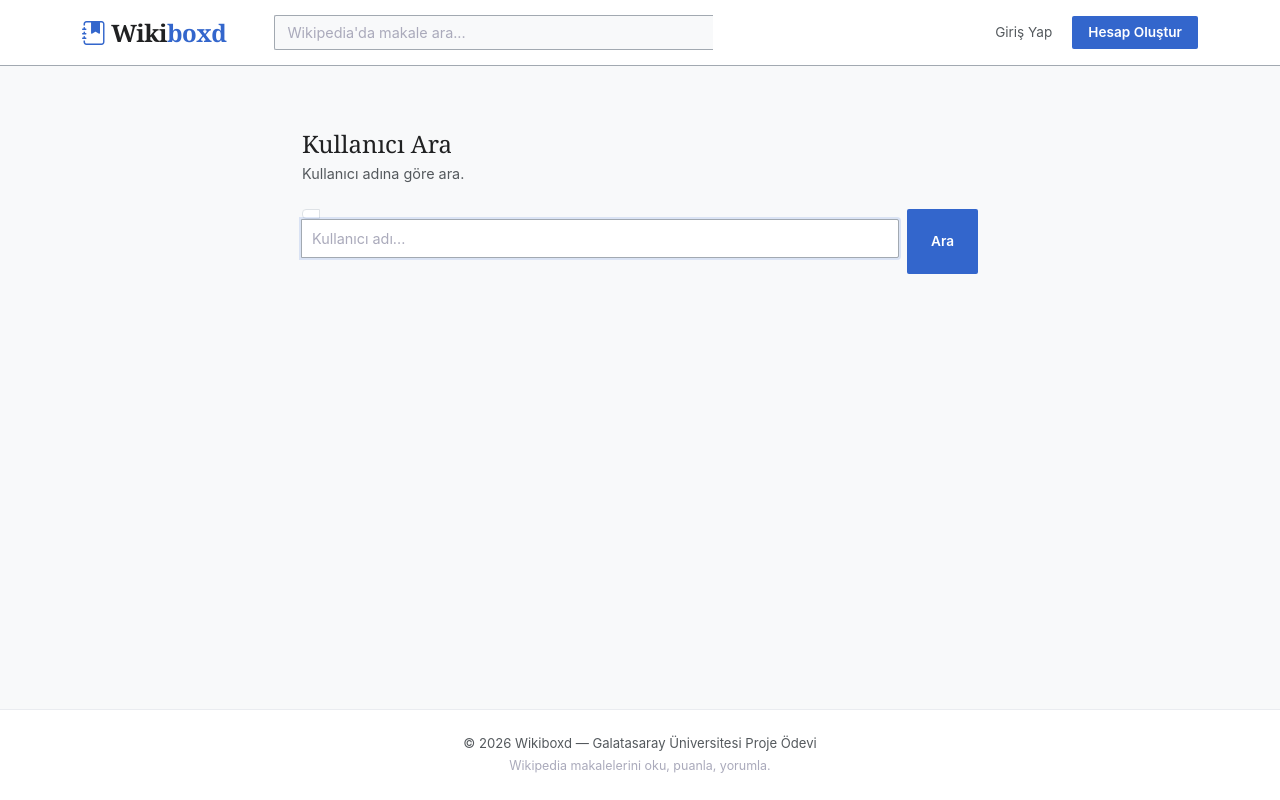
After one commit to Bisbilge/wikiboxd, a Django app: page /users/ara/ in a window 1280 px wide. The commit adds this page. Run offline with Django 5.2, Linux system fonts and the light colour scheme.

Commit message:
feat: kullanıcı arama özelliği eklendi

```diff
--- /dev/null
+++ b/wikiboxd/articles/context_processors.py
@@ -0,0 +1,5 @@
+from .models import Category
+
+def navbar_categories(request):
+    categories = Category.objects.filter(parent=None).prefetch_related('subcategories')
+    return {'navbar_categories': categories}
--- a/wikiboxd/articles/templates/articles/article_detail.html
+++ b/wikiboxd/articles/templates/articles/article_detail.html
@@ -14,7 +14,7 @@
                 {% endif %}
                 <h1 class="fw-bold mb-1" style="font-family: 'Linux Libertine', Georgia, serif; font-size: 1.8rem; color: #202122;">{{ article.title }}</h1>
                 <small class="text-muted">
-                    Yazar: {{ article.author.username|default:"Anonim" }} &nbsp;·&nbsp;
+                    Yazar: <a href="{% url 'users:user_profile' article.author.username %}" style="color: #3366cc;">{{ article.author.username|default:"Anonim" }}</a> &nbsp;·&nbsp;
                     {{ article.created_at|date:"d M Y" }}
                 </small>
             </div>
--- a/wikiboxd/templates/base.html
+++ b/wikiboxd/templates/base.html
@@ -249,6 +249,12 @@
                             <a class="nav-link" href="{% url 'articles:article_list' %}">Makaleler</a>
                         </li>
                         <li class="nav-item">
+                            <a class="nav-link" href="{% url 'articles:category_list' %}">Kategoriler</a>
+                        </li>
+                        <li class="nav-item">
+                            <a class="nav-link" href="{% url 'users:user_search' %}">Kullanıcılar</a>
+                        </li>
+                        <li class="nav-item">
                             <a class="nav-link" href="{% url 'users:profile' %}" style="color: var(--brand) !important; font-weight: 600;">
                                 <i class="bi bi-person-circle me-1"></i>{{ user.username }}
                             </a>
--- /dev/null
+++ b/wikiboxd/users/templates/users/user_search.html
@@ -0,0 +1,69 @@
+{% extends 'base.html' %}
+
+{% block title %}Kullanıcı Ara — Wikiboxd{% endblock %}
+
+{% block content %}
+<div class="container mt-4" style="max-width: 700px;">
+
+    <h4 class="mb-1" style="font-family: 'Linux Libertine', Georgia, serif;">Kullanıcı Ara</h4>
+    <p class="text-muted mb-4" style="font-size: .9rem;">Kullanıcı adına göre ara.</p>
+
+    <form method="get" class="d-flex gap-2 mb-4">
+        <div class="input-group input-group-sm">
+            <span class="input-group-text bg-white"><i class="bi bi-person-search"></i></span>
+            <input type="text" name="q" value="{{ q }}" class="form-control" placeholder="Kullanıcı adı..." autofocus>
+        </div>
+        <button type="submit" class="btn btn-brand px-4">Ara</button>
+    </form>
+
+    {% if q %}
+        {% if results %}
+        <p class="text-muted mb-3" style="font-size: .88rem;">
+            "<em>{{ q }}</em>" için <strong>{{ results|length }}</strong> kullanıcı bulundu.
+        </p>
+        {% for u in results %}
+        <div class="card-custom p-3 mb-2">
+            <div class="d-flex justify-content-between align-items-center gap-3">
+                <div class="d-flex align-items-center gap-3">
+                    <i class="bi bi-person-circle fs-2 text-muted"></i>
+                    <div>
+                        <a href="{% url 'users:user_profile' u.username %}"
+                           style="font-weight: 600; color: #3366cc; font-size: .95rem; text-decoration: none;">
+                            {{ u.username }}
+                        </a>
+                        <small class="text-muted d-block" style="font-size: .8rem;">
+                            <i class="bi bi-journal-text me-1"></i>{{ u.articles.count }} makale
+                            &nbsp;·&nbsp;
+                            <i class="bi bi-star me-1"></i>{{ u.ratings.count }} puan
+                            &nbsp;·&nbsp;
+                            <i class="bi bi-people me-1"></i>{{ u.followers.count }} takipçi
+                        </small>
+                    </div>
+                </div>
+                {% if user.is_authenticated %}
+                <form method="post" action="{% url 'users:toggle_follow' u.username %}">
+                    {% csrf_token %}
+                    {% if u in user.profile.following.all %}
+                    <button type="submit" class="btn btn-brand btn-sm">
+                        <i class="bi bi-person-check-fill me-1"></i>Takip Ediliyor
+                    </button>
+                    {% else %}
+                    <button type="submit" class="btn btn-outline-wiki btn-sm">
+                        <i class="bi bi-person-plus me-1"></i>Takip Et
+                    </button>
+                    {% endif %}
+                </form>
+                {% endif %}
+            </div>
+        </div>
+        {% endfor %}
+        {% else %}
+        <div class="text-center py-5">
+            <i class="bi bi-person-x display-3 text-muted mb-3 d-block"></i>
+            <h5 class="text-muted">"{{ q }}" ile eşleşen kullanıcı bulunamadı.</h5>
+        </div>
+        {% endif %}
+    {% endif %}
+
+</div>
+{% endblock %}
--- a/wikiboxd/users/urls.py
+++ b/wikiboxd/users/urls.py
@@ -8,6 +8,7 @@ urlpatterns = [
     path('register/', views.register, name='register'),
     path('profile/', views.profile, name='profile'),
     path('profile/edit/', views.edit_profile, name='edit_profile'),
+    path('ara/', views.user_search, name='user_search'),
     path('<str:username>/', views.user_profile, name='user_profile'),
     path('<str:username>/takip/', views.toggle_follow, name='toggle_follow'),
 
--- a/wikiboxd/users/views.py
+++ b/wikiboxd/users/views.py
@@ -64,6 +64,18 @@ def user_profile(request, username):
     return render(request, 'users/user_profile.html', context)
 
 
+# Kullanıcı arama
+def user_search(request):
+    q = request.GET.get('q', '').strip()
+    results = []
+    if q:
+        results = User.objects.filter(username__icontains=q).exclude(
+            pk=request.user.pk if request.user.is_authenticated else None
+        ).select_related('profile')
+
+    return render(request, 'users/user_search.html', {'results': results, 'q': q})
+
+
 # Takip et / bırak
 @login_required
 def toggle_follow(request, username):
--- a/wikiboxd/wikiboxd/settings.py
+++ b/wikiboxd/wikiboxd/settings.py
@@ -66,6 +66,7 @@ TEMPLATES = [
                 'django.template.context_processors.request',
                 'django.contrib.auth.context_processors.auth',
                 'django.contrib.messages.context_processors.messages',
+                'articles.context_processors.navbar_categories',
             ],
         },
     },
```
Also changed, not shown: wikiboxd/articles/templates/articles/category_list.html (added, +88 -0 lines).
